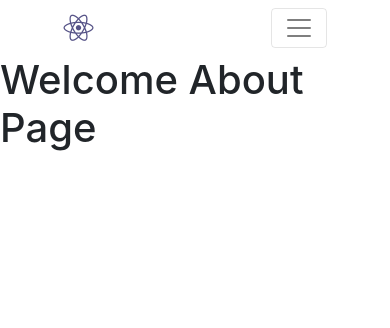
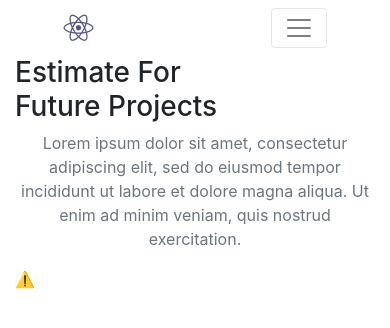
Before and after one commit to devcihat/react-design, a React (Create React App) app: page /about in a window 390 px wide. Shown: the top 328 px of the page. Built offline with nearby package versions, Linux system fonts and the light colour scheme; no server answers.

Commit message:
2 files modified

```diff
--- a/src/components/About.jsx
+++ b/src/components/About.jsx
@@ -1,7 +1,32 @@
 import React from "react";
+import "../style.css";
 
 function About() {
-  return <h1>Welcome About Page</h1>;
+  return (
+    <div className="container">
+      <div className="row">
+        <div className="col-md-6">
+          <h3 className="fw-bold">
+            Estimate For <br /> Future Projects
+          </h3>
+          <p className="text-muted text-center">
+            Lorem ipsum dolor sit amet, consectetur adipiscing elit, sed do
+            eiusmod tempor incididunt ut labore et dolore magna aliqua. Ut enim
+            ad minim veniam, quis nostrud exercitation.
+          </p>
+        </div>
+        <div className="col-md-6">
+          <lottie-player
+            src="https://assets4.lottiefiles.com/packages/lf20_miapuf5f.json"
+            background="transparent"
+            speed="1"
+            loop
+            autoplay
+          />
+        </div>
+      </div>
+    </div>
+  );
 }
 
 export default About;
--- a/src/components/CardDetail.jsx
+++ b/src/components/CardDetail.jsx
@@ -14,7 +14,6 @@ function CardDetail(props) {
             src="https://assets7.lottiefiles.com/packages/lf20_yExUVz.json"
             background="transparent"
             speed="1"
-            loop
             autoplay
           />
         </div>
```
